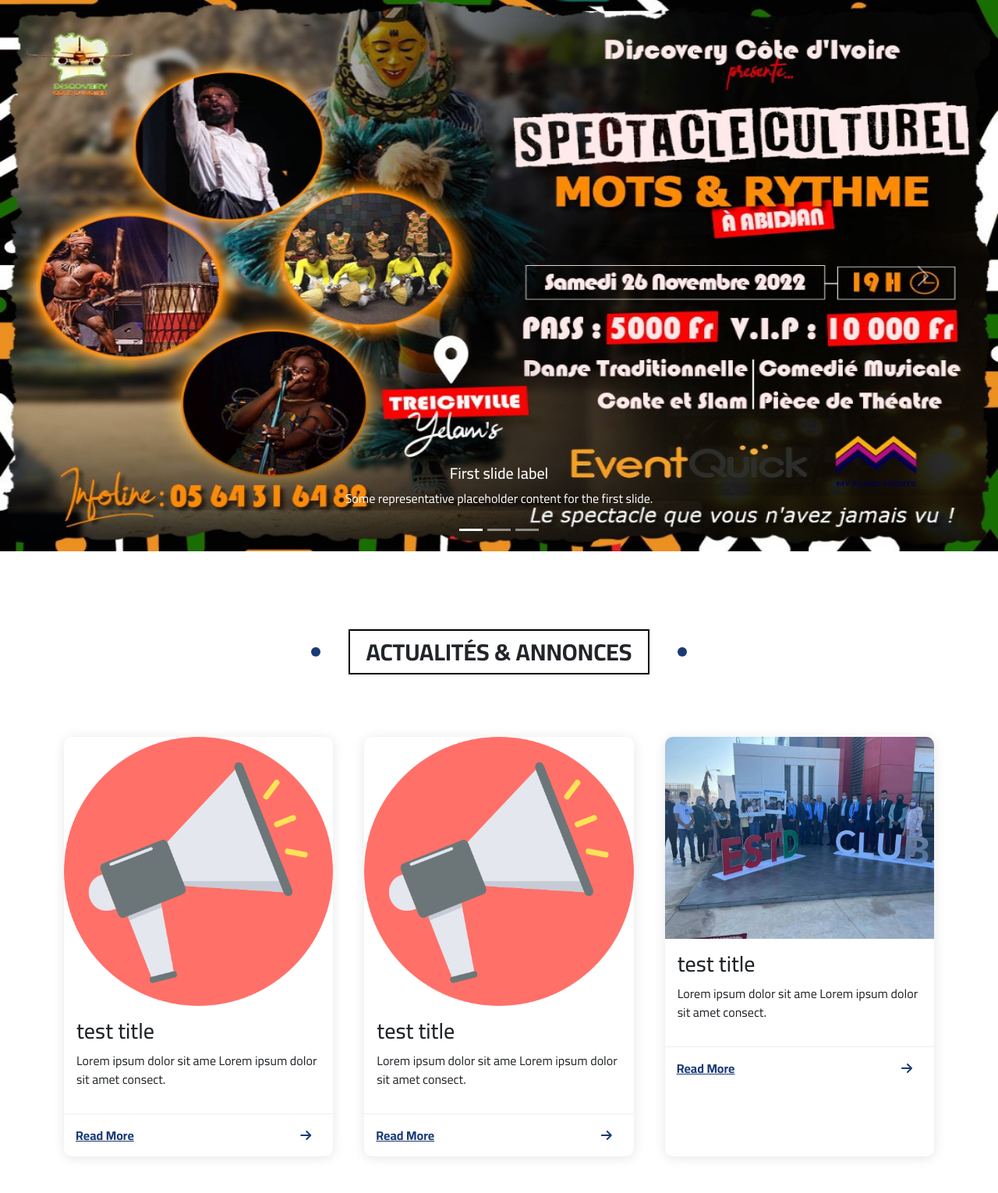
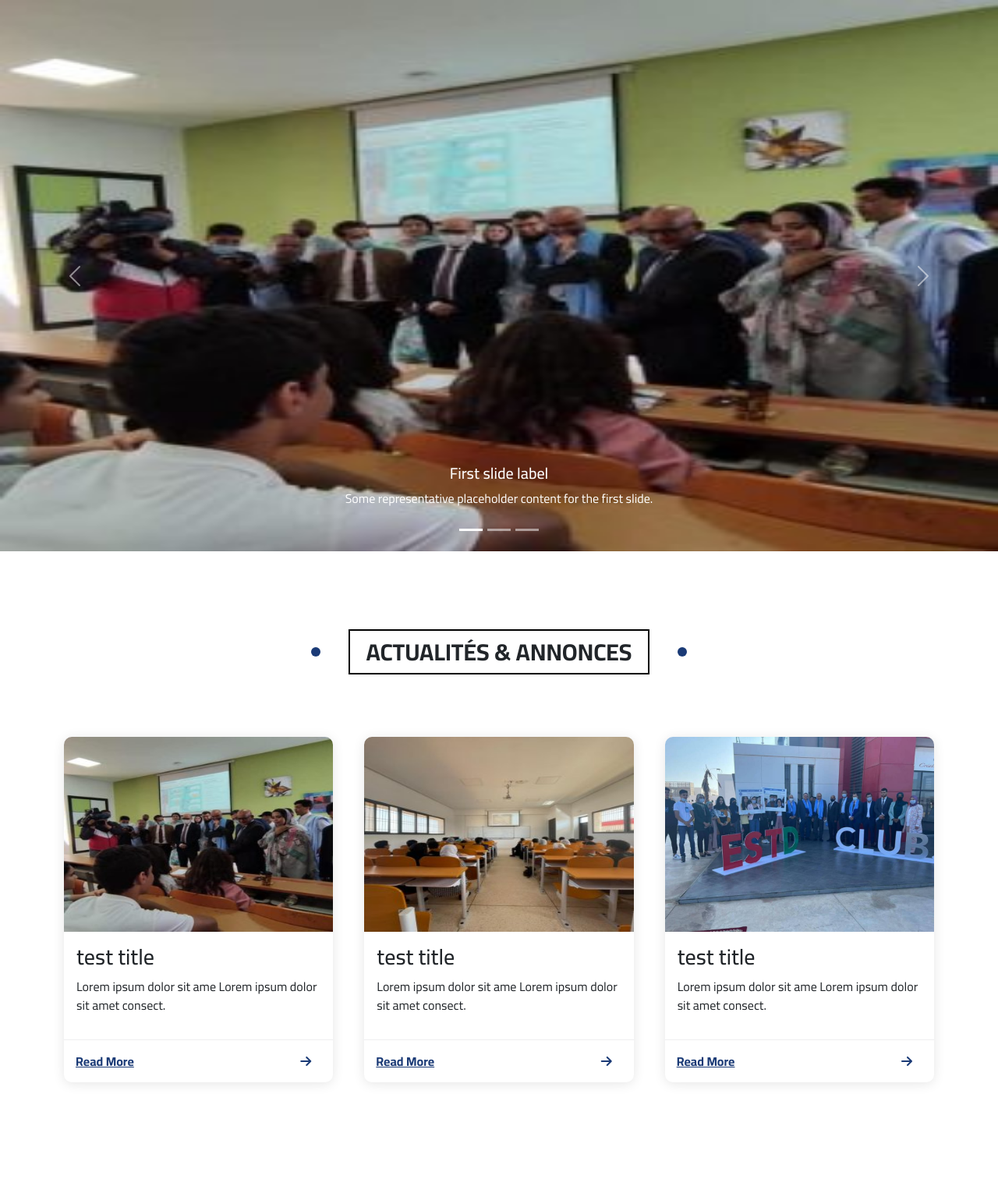
Before and after one commit to YounesAO/Gestion-des-Club---ESTD, a PHP site: page / in a window 1280 px wide. Shown: the part 93-1623 px from the top of the page at 78% size. After the commit the page ends 1483 px from the top, so only its background shows below. Run offline with PHP 8.4, Linux system fonts and the light colour scheme.

Commit message:
making some modifications at 13/12/2022 19:42

```diff
--- a/CSS/indexPageStyle.css
+++ b/CSS/indexPageStyle.css
@@ -150,7 +150,8 @@
     transform: translateY(-5px);
 }
 .announce img {
-    max-width: 100%;
+    width: 100%;
+    max-height: 250px;
 }
 .announce a {
     color: var(--main-color);
--- a/index.php
+++ b/index.php
@@ -72,14 +72,21 @@
             </div>
             <div class="carousel-inner">
                 <div class="carousel-item active">
-                    <img src="images/event1.jpeg" class="d-block w-100" alt="...">
+                    <img src="images/event1.jpg" class="d-block w-100" alt="...">
+                    <div class="carousel-caption d-none d-md-block">
+                        <h5>First slide label</h5>
+                        <p>Some representative placeholder content for the first slide.</p>
+                    </div>
+                </div>
+                <div class="carousel-item active">
+                    <img src="images/event2.jpg" class="d-block w-100" alt="...">
                     <div class="carousel-caption d-none d-md-block">
                         <h5>First slide label</h5>
                         <p>Some representative placeholder content for the first slide.</p>
                     </div>
                 </div>
                 <div class="carousel-item">
-                    <img src="images/event2.jpeg" class="d-block mw-100" alt="...">
+                    <img src="images/visite_estd.jpg" class="d-block mw-100" alt="...">
                     <div class="carousel-caption d-none d-md-block">
                         <h5>Second slide label</h5>
                         <p>Some representative placeholder content for the second slide.</p>
@@ -108,7 +115,7 @@
                 </header>
                 <div class="lesAnnounces">
                     <div class="announce">
-                        <img src="images/icon-annonce.png" alt="">
+                        <img src="images/event2.jpg" alt="">
                         <div class="p-3">
                             <h3>test title</h3>
                             <p>Lorem ipsum dolor sit ame Lorem ipsum dolor sit amet consect.</p>
@@ -119,7 +126,7 @@
                         </div>
                     </div>
                     <div class="announce">
-                        <img src="images/icon-annonce.png" alt="">
+                        <img src="images/event1.jpg" alt="">
                         <div class="p-3">
                             <h3>test title</h3>
                             <p>Lorem ipsum dolor sit ame Lorem ipsum dolor sit amet consect.</p>
```
Also changed, not shown: images/event1.jpeg (deleted), images/event1.jpg (added), images/event2.jpeg (deleted), images/event2.jpg (added).
